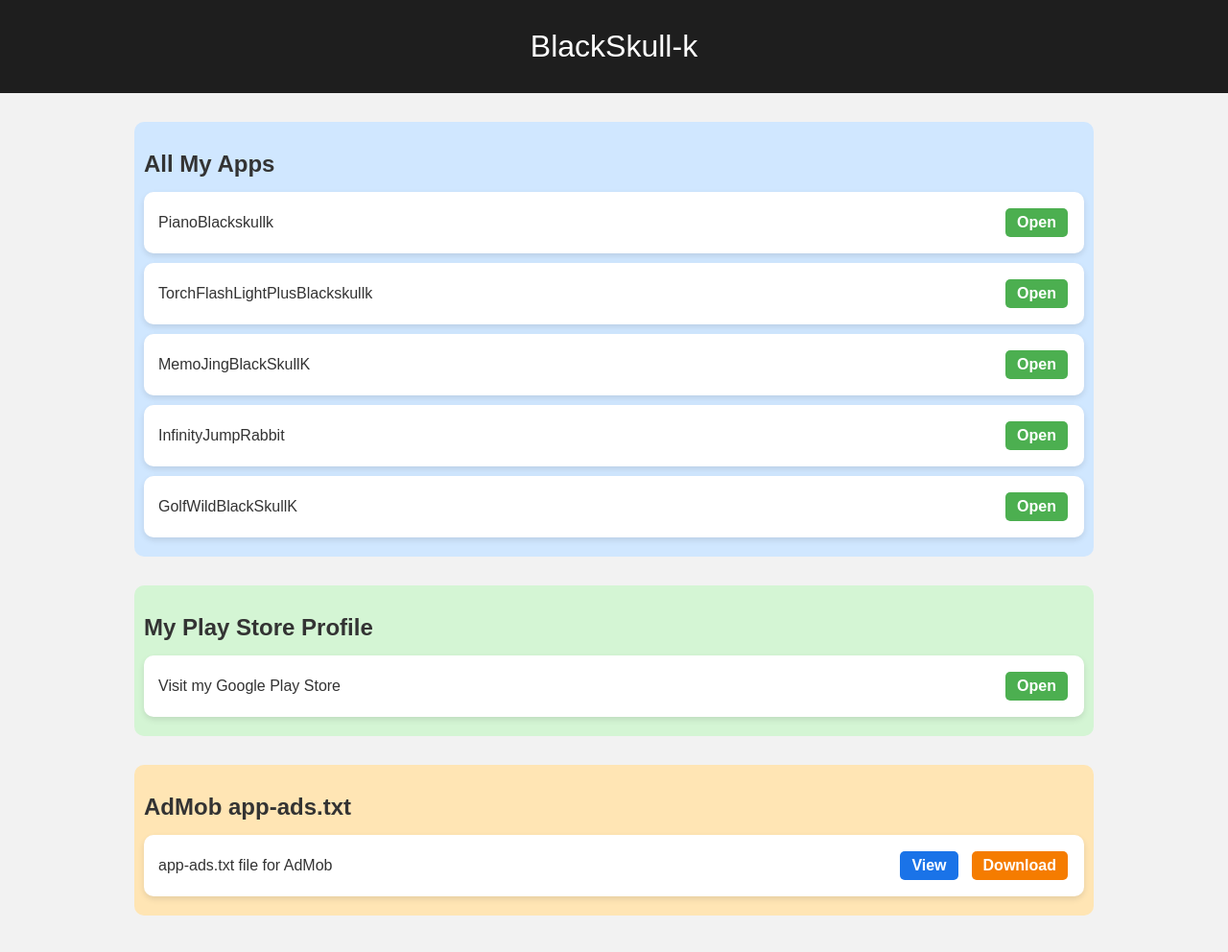
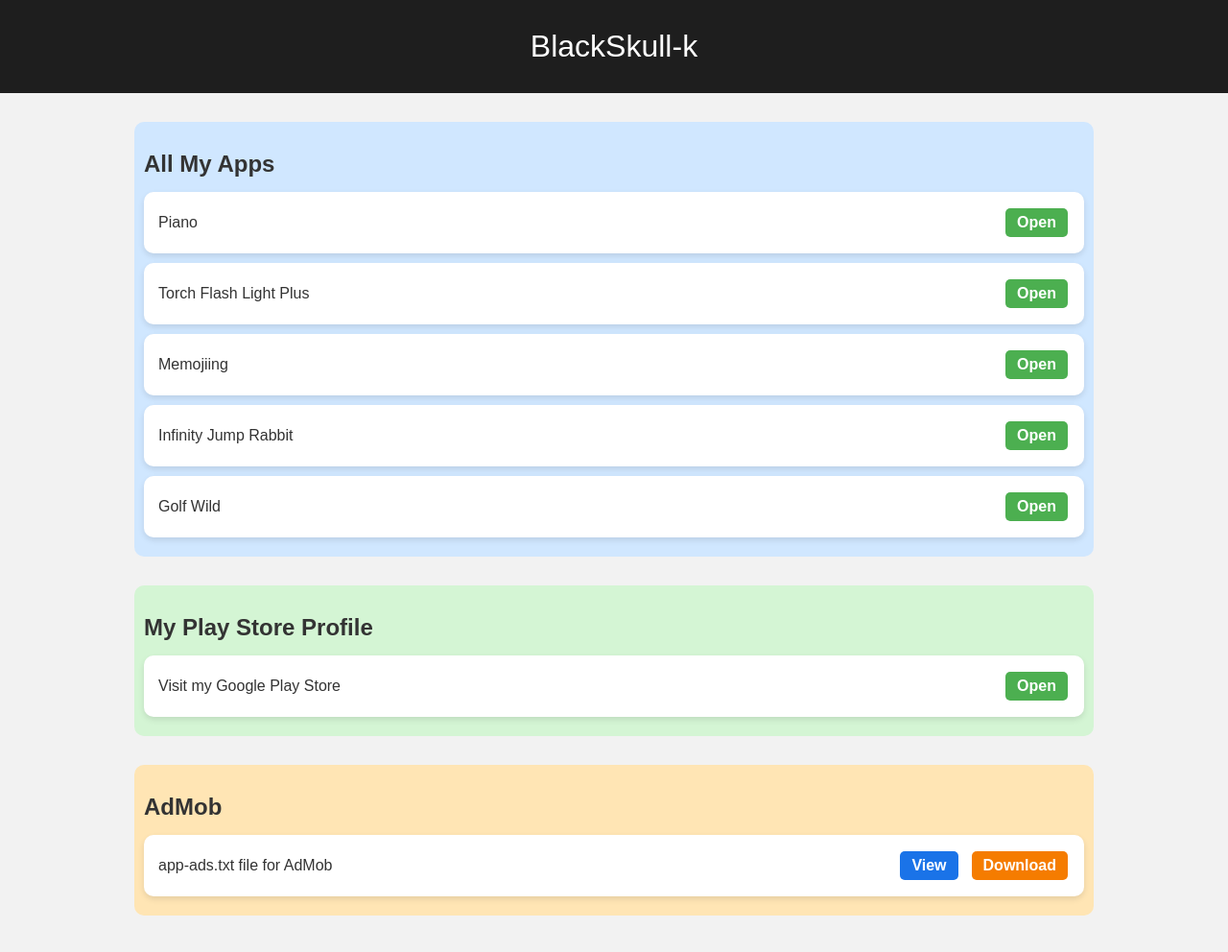
Before and after one commit to BlackSkull-k/app-ads-BlackSkull-k, a plain HTML site: page index.html in a window 1280 px wide. Shown: the whole page at 96% size. Drawn offline with Linux system fonts and the light colour scheme.

Commit message:
Update index.html

```diff
--- a/index.html
+++ b/index.html
@@ -81,11 +81,11 @@
     <!-- Sezione App -->
     <div class="section apps-section">
       <h2>All My Apps</h2>
-      <div class="card"><span>PianoBlackskullk</span> <a href="https://play.google.com/store/apps/details?id=com.PianoBlackskullk.com" class="btn-open" target="_blank">Open</a></div>
-      <div class="card"><span>TorchFlashLightPlusBlackskullk</span> <a href="https://play.google.com/store/apps/details?id=com.TorchFlashLightPlusBlackskullk.com" class="btn-open" target="_blank">Open</a></div>
-      <div class="card"><span>MemoJingBlackSkullK</span> <a href="https://play.google.com/store/apps/details?id=com.memojingblackskullk.com" class="btn-open" target="_blank">Open</a></div>
-      <div class="card"><span>InfinityJumpRabbit</span> <a href="https://play.google.com/store/apps/details?id=com.infinityjumprabbit.com" class="btn-open" target="_blank">Open</a></div>
-      <div class="card"><span>GolfWildBlackSkullK</span> <a href="https://play.google.com/store/apps/details?id=com.golfwildblackskullk.com" class="btn-open" target="_blank">Open</a></div>
+      <div class="card"><span>Piano</span> <a href="https://play.google.com/store/apps/details?id=com.PianoBlackskullk.com" class="btn-open" target="_blank">Open</a></div>
+      <div class="card"><span>Torch Flash Light Plus</span> <a href="https://play.google.com/store/apps/details?id=com.TorchFlashLightPlusBlackskullk.com" class="btn-open" target="_blank">Open</a></div>
+      <div class="card"><span>Memojiing</span> <a href="https://play.google.com/store/apps/details?id=com.memojingblackskullk.com" class="btn-open" target="_blank">Open</a></div>
+      <div class="card"><span>Infinity Jump Rabbit</span> <a href="https://play.google.com/store/apps/details?id=com.infinityjumprabbit.com" class="btn-open" target="_blank">Open</a></div>
+      <div class="card"><span>Golf Wild</span> <a href="https://play.google.com/store/apps/details?id=com.golfwildblackskullk.com" class="btn-open" target="_blank">Open</a></div>
     </div>
 
     <!-- Sezione Play Store principale -->
@@ -99,7 +99,7 @@
 
     <!-- Sezione App-ads.txt -->
     <div class="section ads-section">
-      <h2>AdMob app-ads.txt</h2>
+      <h2>AdMob</h2>
       <div class="card">
         <span>app-ads.txt file for AdMob</span>
         <div class="ads-buttons">
```
